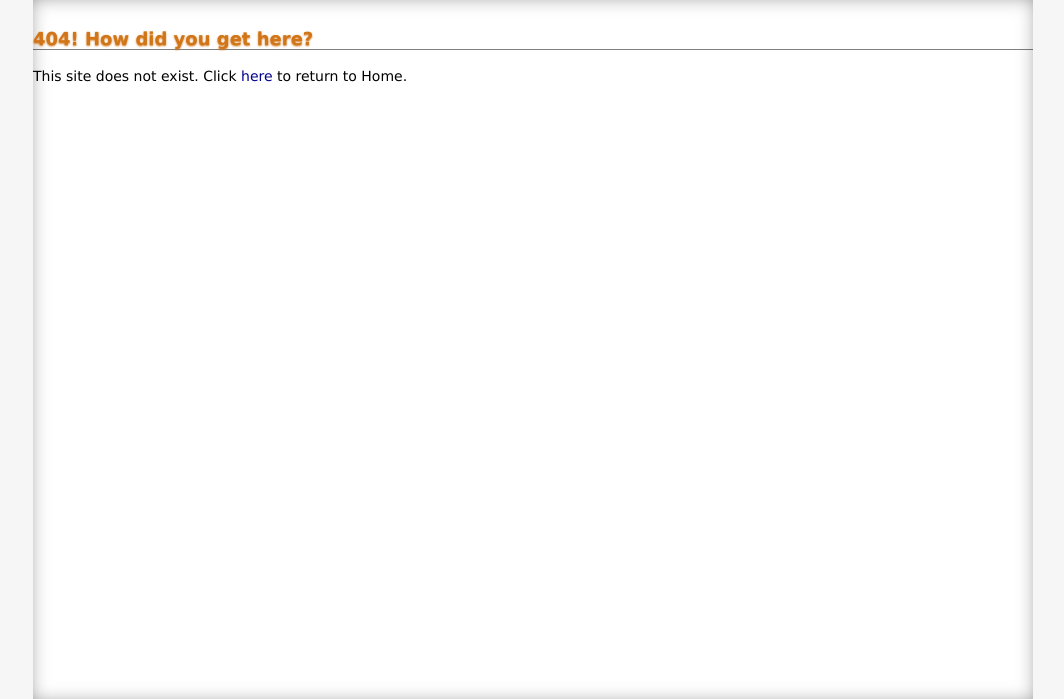
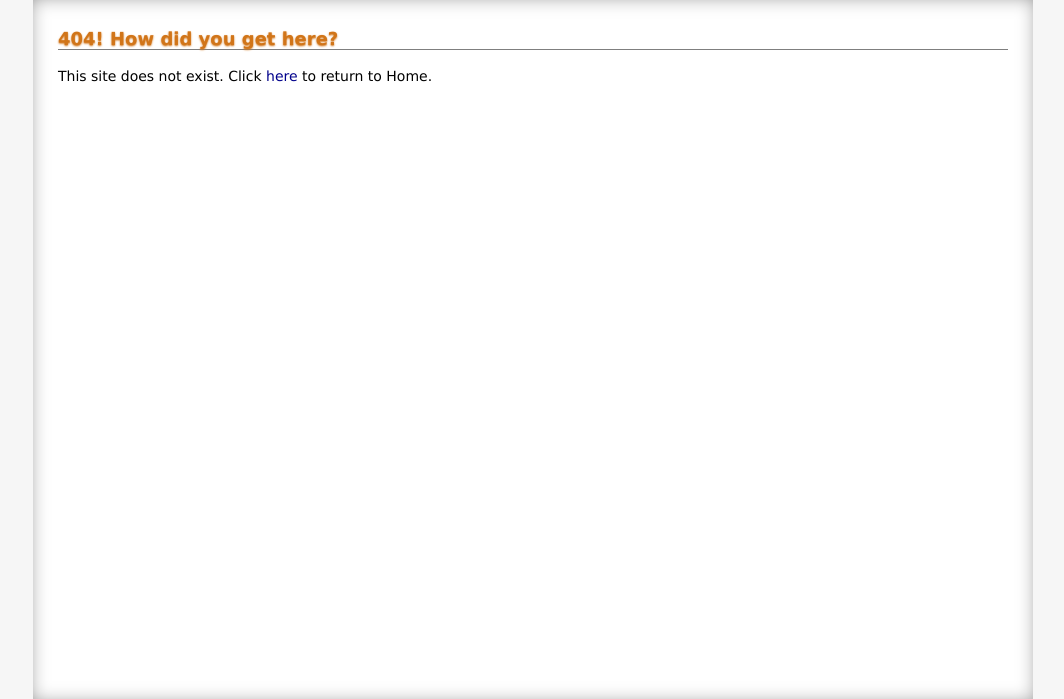
Before and after one commit to dabido/davecx, a Django app: template davecx/templates/404.html in a window 1280 px wide. Shown: the part 220-919 px from the top of the page, without its empty margins (107-1171 px from the left). Run offline with Django 3.2, Linux system fonts and the light colour scheme; the template is opened without the code that fills it, so the values that code supplies are empty; some libraries are stand-ins or nearby versions.

Commit message:
style changes

```diff
--- a/davecx/templates/404.html
+++ b/davecx/templates/404.html
@@ -1,5 +1,7 @@
 {% extends "template.html" %}
 {% block "content" %}
-<h3>404! How did you get here?</h3>
-<p>This site does not exist. Click <a href="/">here</a> to return to Home.</p>
+<div class="section">
+	<h3>404! How did you get here?</h3>
+	<p>This site does not exist. Click <a href="/">here</a> to return to Home.</p>
+</div>
 {% endblock %}
--- a/davecx/templates/500.html
+++ b/davecx/templates/500.html
@@ -1,5 +1,7 @@
 {% extends "template.html" %}
 {% block "content" %}
-<h3>500! Something went wrong!</h3>
-<p>Looks like we've encountered a problem. No worries, the administrator got already notified.</p>
+<div class="section">
+	<h3>500! Something went wrong!</h3>
+	<p>Looks like we've encountered a problem. No worries, the administrator got already notified.</p>
+</div>
 {% endblock %}
```
